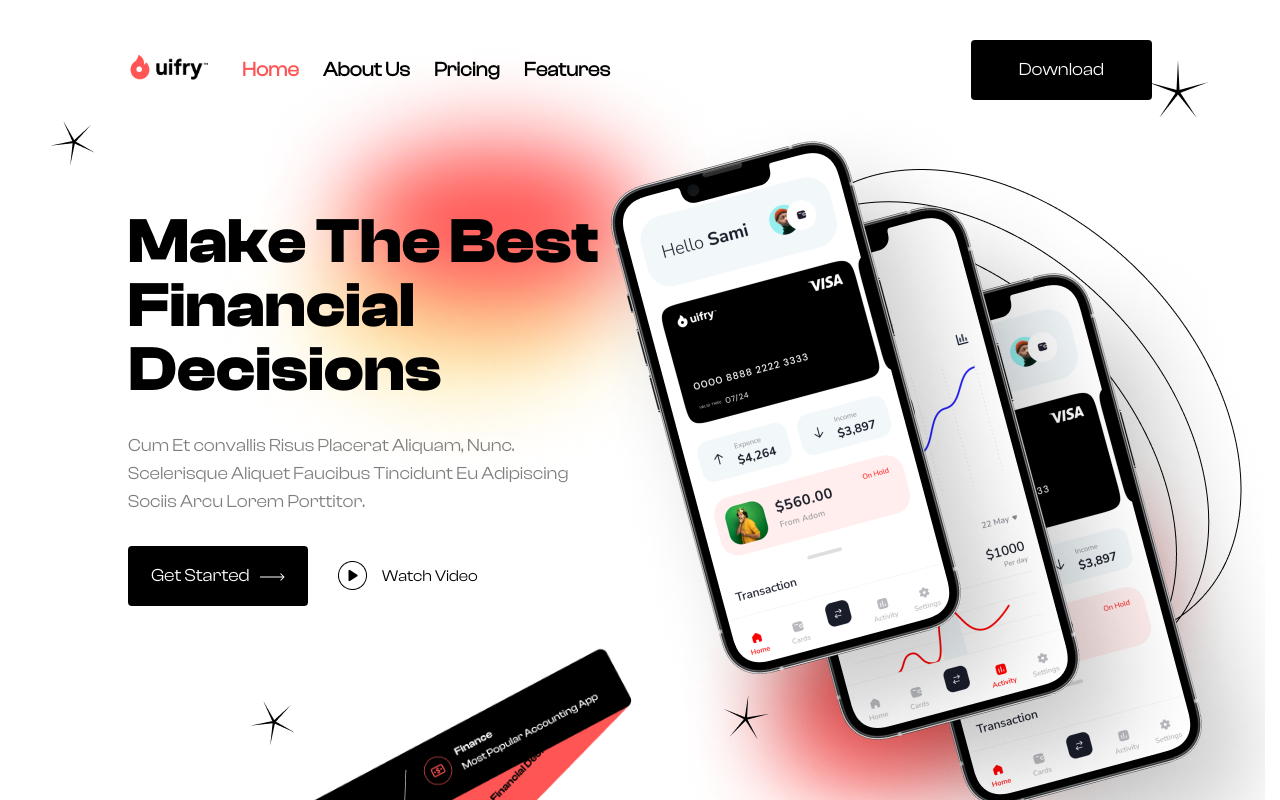
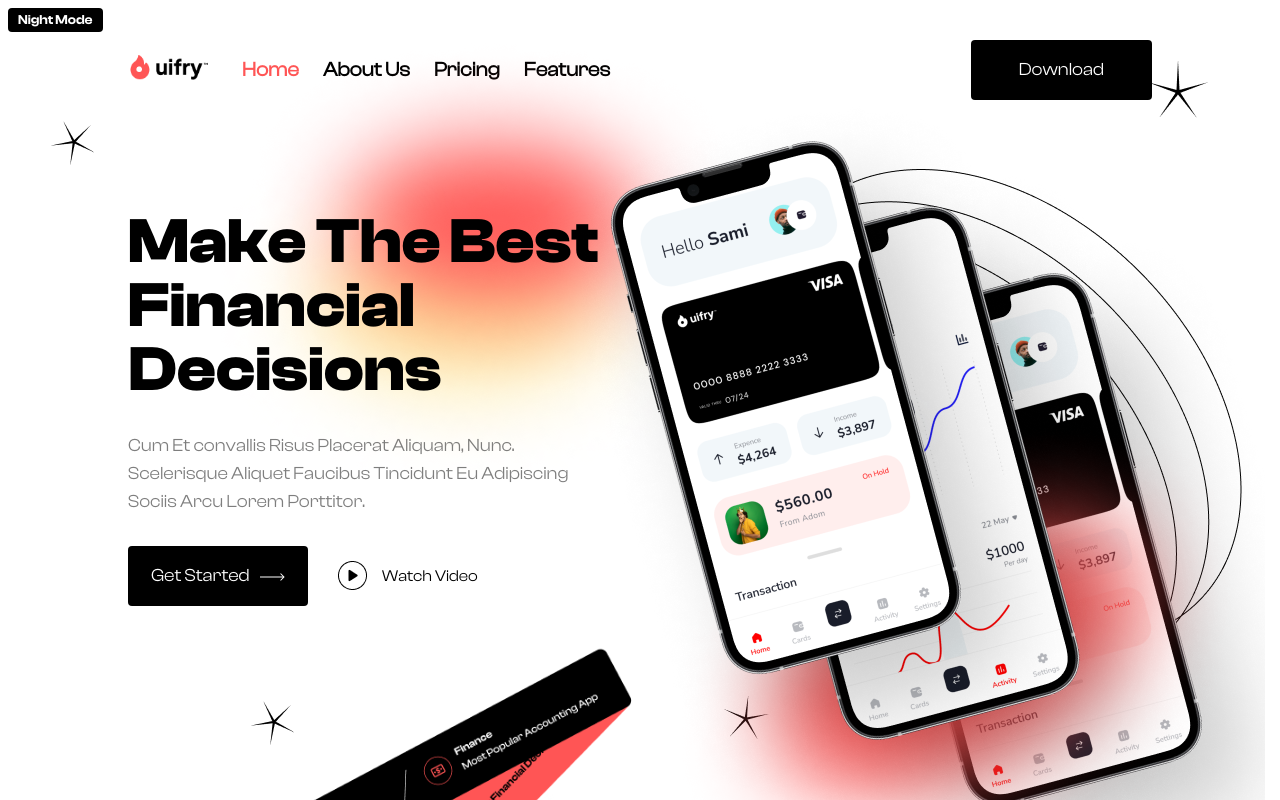
Before and after one commit to M0hdFa1zan/Uifry-colourful-responsive-website, a React (Create React App) app: page / in a window 1280 px wide. Shown: the top 800 px of the page. Built offline with nearby package versions, Linux system fonts and the light colour scheme; the HTML template or start-up script is replaced by a standard one.

Commit message:
init commit

```diff
--- a/src/App.css
+++ b/src/App.css
@@ -1,6 +1,27 @@
 * {
   margin: 0;
   font-family: "Clash Display";
+}
+
+.night-mode {
+  background-color: #333;
+  color: #fff;
+  transition: .8s;
+}
+
+#nightmode-btn {
+  color: #fff;
+  background-color: #000;
+  padding: 4px 10px;
+  position: absolute;
+  border: none;
+  border-radius: 4px;
+  margin: 8px;
+  cursor: pointer;
+}
+
+.nightmode {
+  font-family: "Clash Display Semibold";
 }
 
 
--- a/src/App.js
+++ b/src/App.js
@@ -1,10 +1,20 @@
 import Homepage from './Pages/Homepage';
+import { useState } from 'react';
 import './App.css';
 
 function App() {
+
+  const [isNightMode, setIsNightMode] = useState(false);
+  const toggleNightMode = () => {
+    setIsNightMode(!isNightMode);
+  };
+
   return (
     <div className="App">
-      <Homepage />
+      <div className={isNightMode ? 'night-mode' : ''}>
+        <button className='nightmode' id='nightmode-btn' htmlFor="toggle" onClick={toggleNightMode}>Night Mode</button>
+        <Homepage />
+      </div>
     </div>
   );
 }
--- a/src/Components/Header.css
+++ b/src/Components/Header.css
@@ -7,14 +7,14 @@
 
 .splash {
     position: absolute;
-    z-index: -1;
+    z-index: 1;
     left: 210px;
     top: 40px;
 }
 
 .splash2 {
     position: absolute;
-    z-index: -1;
+    z-index: 1;
     right: 40px;
     top: 130px;
 }
@@ -31,6 +31,7 @@
 
 .headerleft {
     display: flex;
+    z-index: 2;
     width: 50%;
     flex-direction: column;
 }
--- a/src/Pages/Homepage.js
+++ b/src/Pages/Homepage.js
@@ -10,8 +10,10 @@
 import "./Homepage.css"
 
 function Homepage() {
+
     return (
         <div className='homepage'>
+
             <Header />
             <Premium />
             <Why />
```
